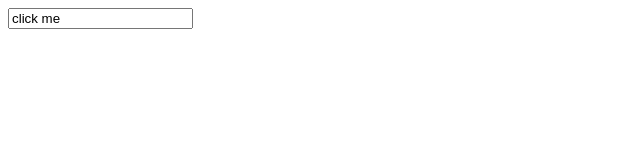
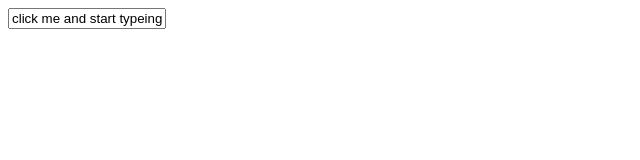
Before and after one commit to KonradKuznicki/input-select-lock, a plain HTML site: page index.html in a window 1280 px wide. Shown: the whole page, without its empty margins (0-640 px from the left). Drawn offline with Linux system fonts and the light colour scheme.

Commit message:
more info

```diff
--- a/index.html
+++ b/index.html
@@ -5,7 +5,7 @@
   </head>
   <body>
 
-    <input type="text" name="visible" value="click me" id="demo">
+    <input type="text" name="visible" value="click me and start typeing" id="demo" style="width: 150px">
     <input type="text" name="hidden" value="value" style="display: none">
 
     <script type="text/javascript" src="script.js"></script>
```
